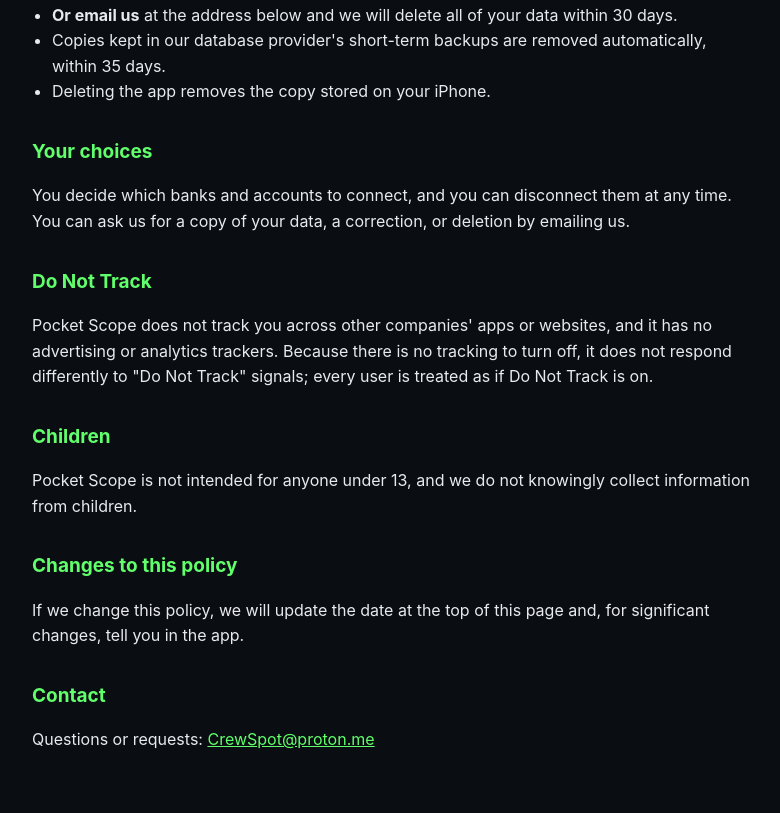
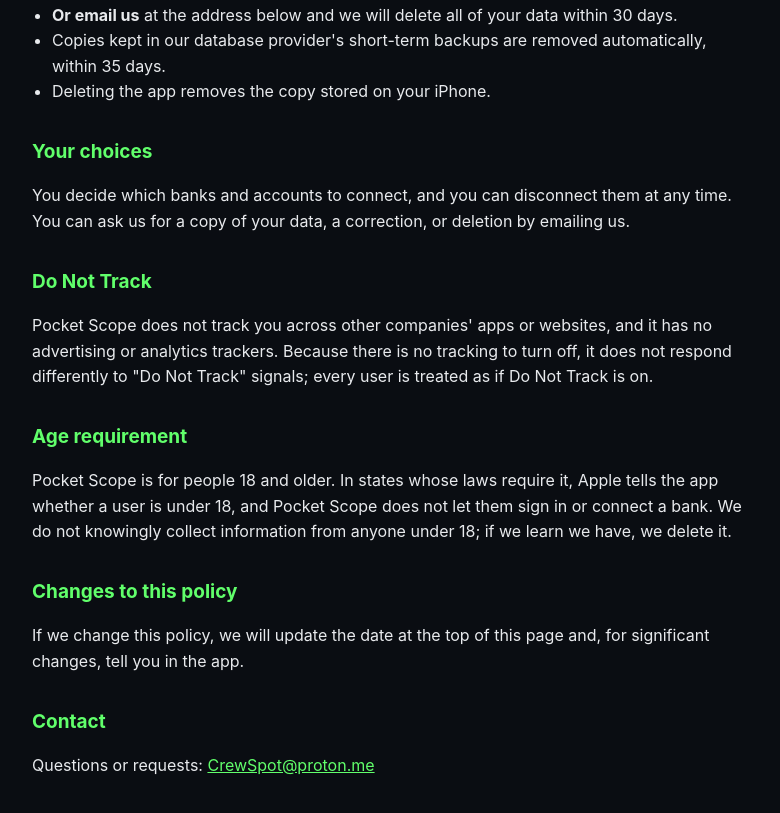
Before and after one commit to SpiritOfJinn/PocketScope, a plain HTML site: page privacy.html in a window 1280 px wide. Shown: the part 2352-3165 px from the top of the page, without its empty margins (248-1028 px from the left). Drawn offline with Linux system fonts and the light colour scheme.

Commit message:
Privacy policy: Pocket Scope is for 18 and older (state age laws)

```diff
--- a/privacy.html
+++ b/privacy.html
@@ -76,8 +76,8 @@
 <h2>Do Not Track</h2>
 <p>Pocket Scope does not track you across other companies' apps or websites, and it has no advertising or analytics trackers. Because there is no tracking to turn off, it does not respond differently to "Do Not Track" signals; every user is treated as if Do Not Track is on.</p>
 
-<h2>Children</h2>
-<p>Pocket Scope is not intended for anyone under 13, and we do not knowingly collect information from children.</p>
+<h2>Age requirement</h2>
+<p>Pocket Scope is for people 18 and older. In states whose laws require it, Apple tells the app whether a user is under 18, and Pocket Scope does not let them sign in or connect a bank. We do not knowingly collect information from anyone under 18; if we learn we have, we delete it.</p>
 
 <h2>Changes to this policy</h2>
 <p>If we change this policy, we will update the date at the top of this page and, for significant changes, tell you in the app.</p>
```
